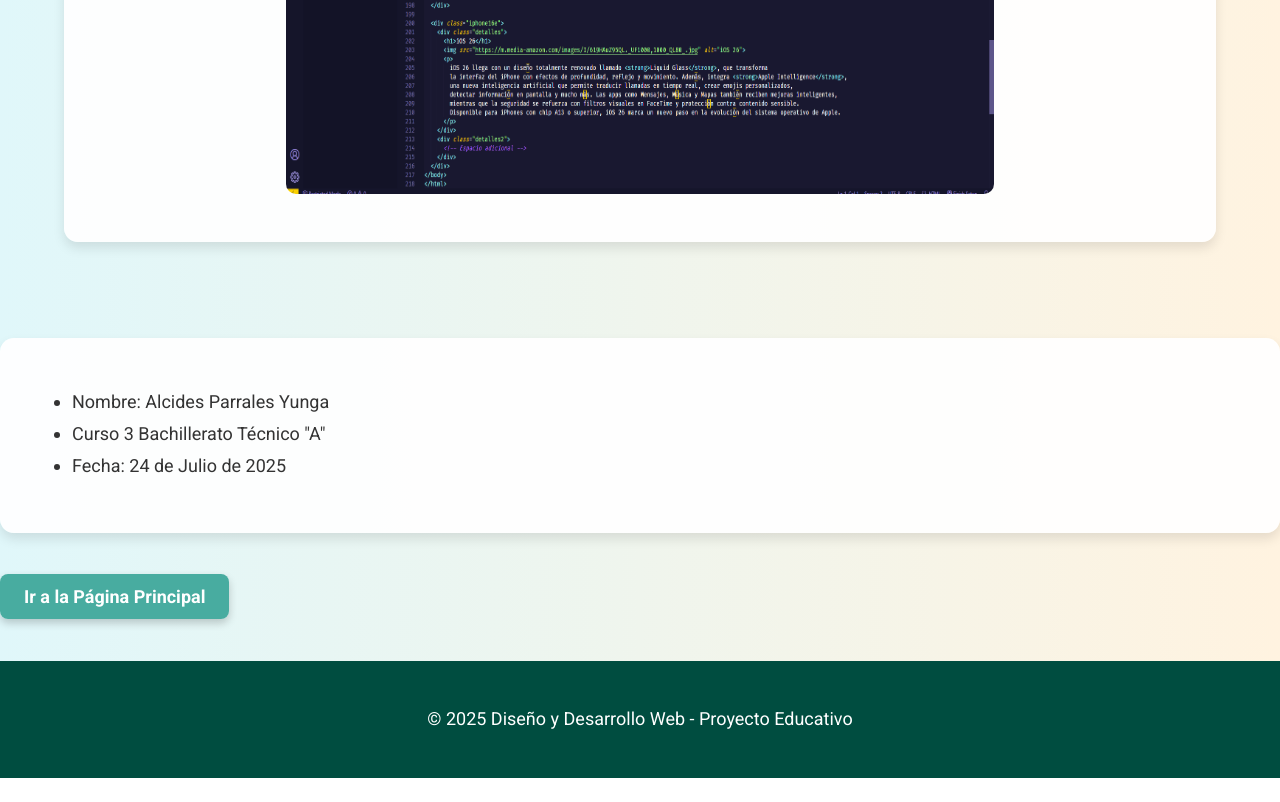
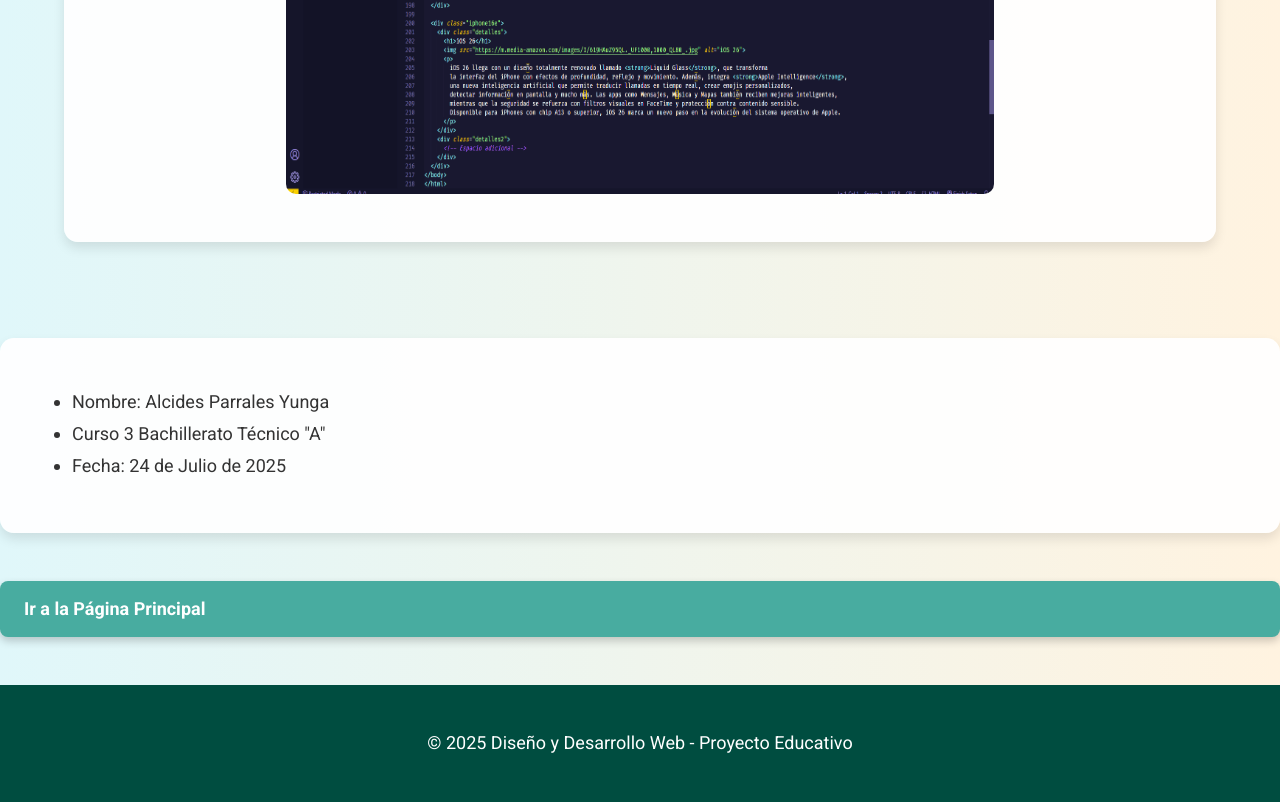
Before and after one commit to Kiomate/Dise-o-y-Desarrollo-Web, a plain HTML site: page index.html in a window 1280 px wide. Shown: the part 8355-9157 px from the top of the page. Before the commit the page ends 9133 px from the top, so only its background shows below. Drawn offline with Linux system fonts and the light colour scheme.

Commit message:
Update index.html

```diff
--- a/index.html
+++ b/index.html
@@ -294,6 +294,8 @@ document.getElementById("miBoton").onclick = function() {
     </div>
       <a href="otra_pagina.html" style="
     background-color: #48aca0;
+    margin: 1rem auto;
+    display: block;
     color: white;
     padding: 12px 24px;
     font-size: 18px;
```
